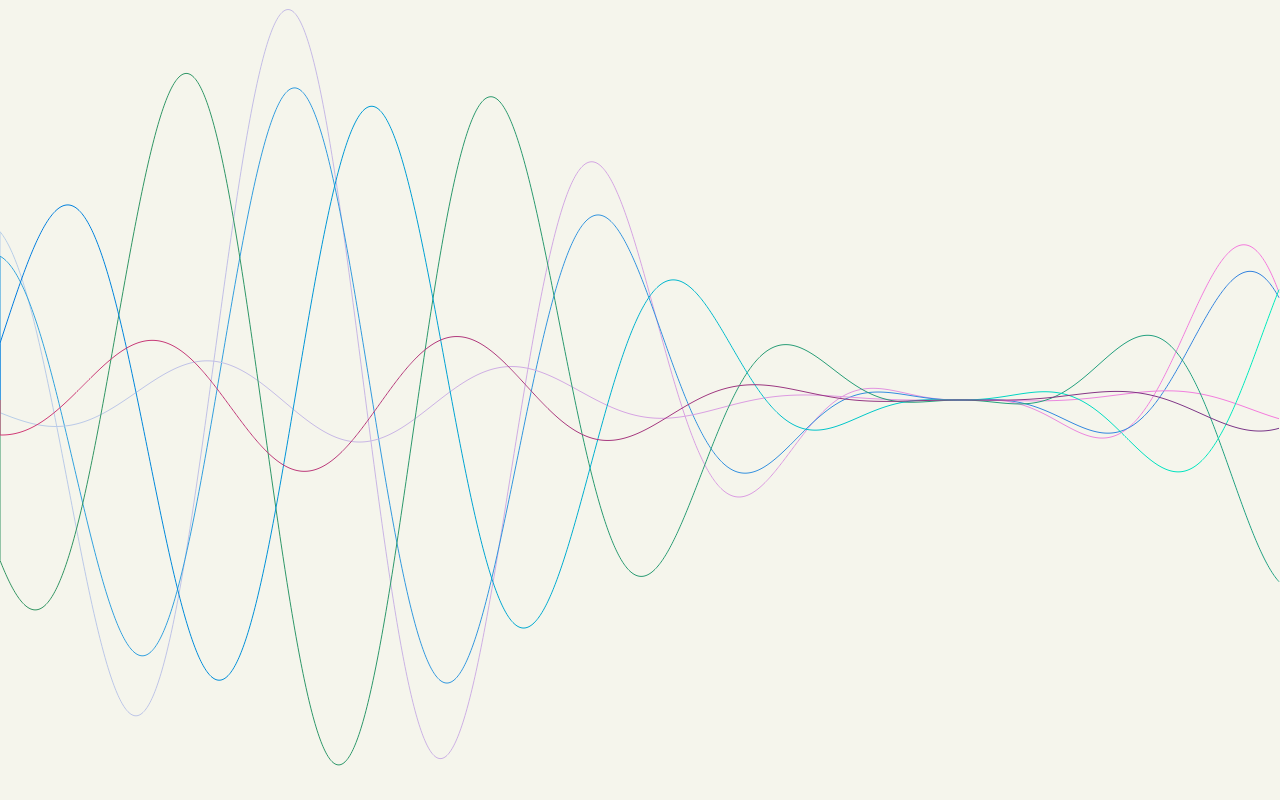
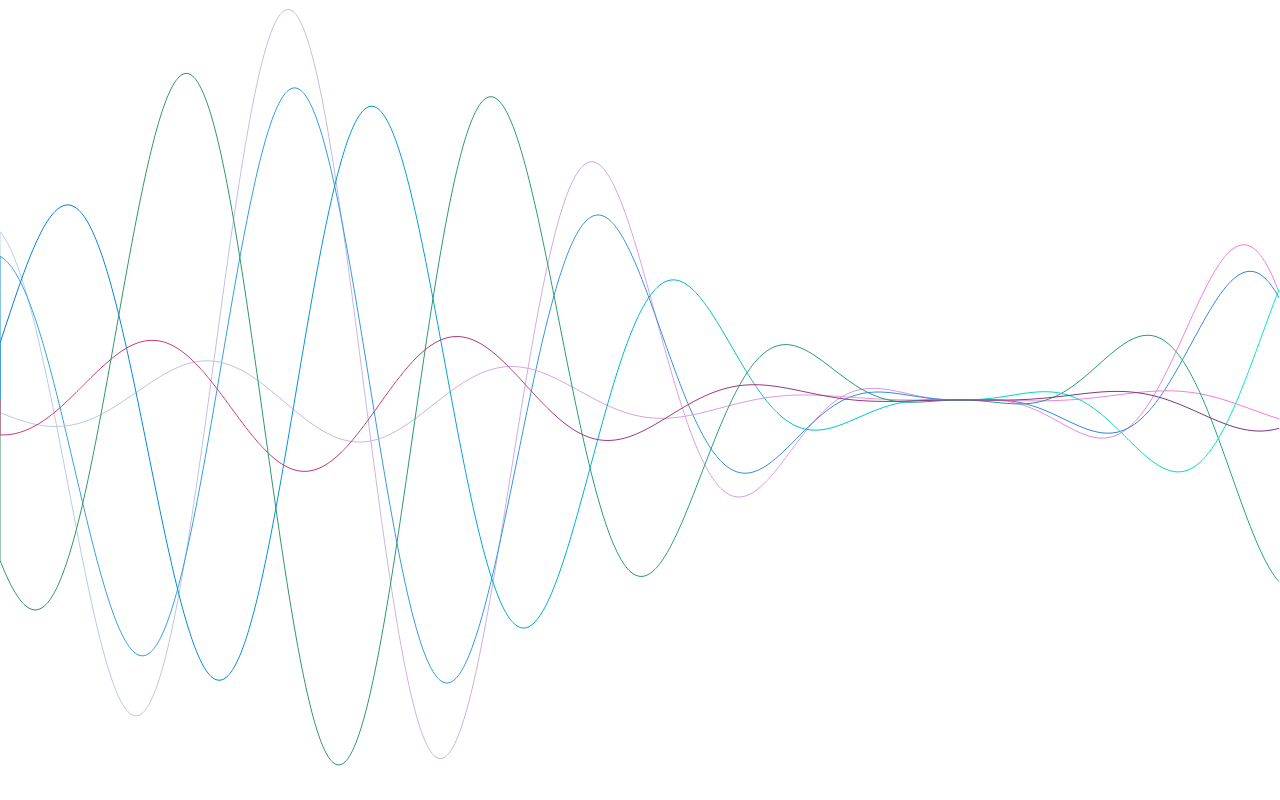
Before and after one commit to broti1987/wave, a plain HTML site: page index.html in a window 1280 px wide. Drawn offline with Linux system fonts and the light colour scheme.

Commit message:
Update style.css

```diff
--- a/style.css
+++ b/style.css
@@ -2,5 +2,5 @@ html,body{width:100%;height:100%;overflow:hidden;margin:0;padding:0;}
 canvas{
 /*   width:100%; */
 /*   height:100%; */
-  background:#F5F5EC;
+  background:transparent;
 }
```
